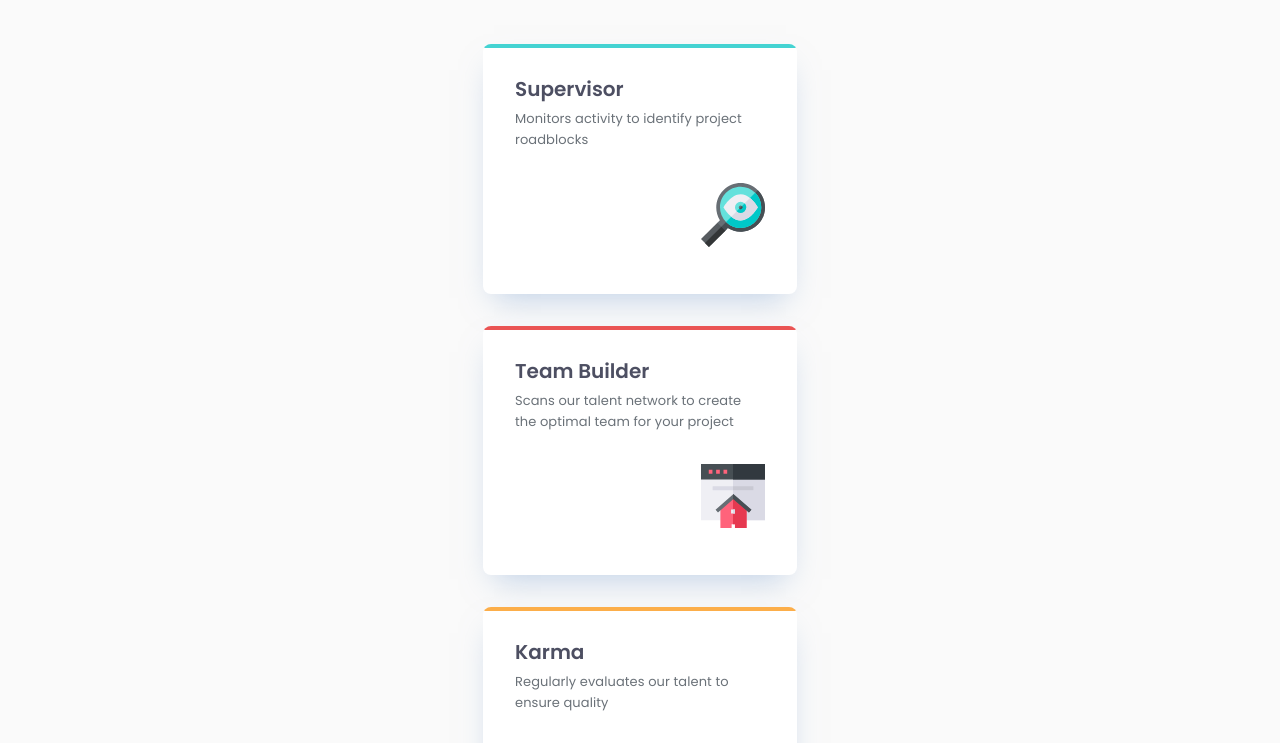
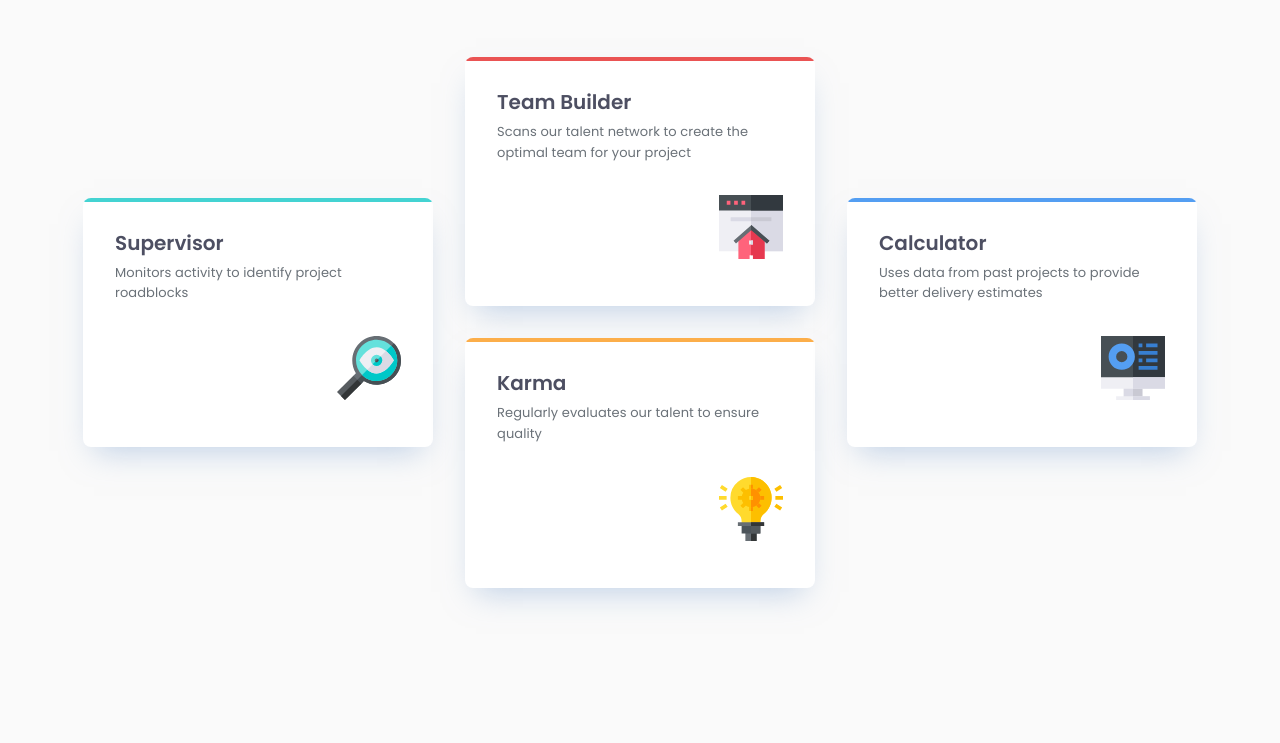
Before and after one commit to r0b3rtcode020/four-card-feature, a website: page index.html in a window 1280 px wide. Shown: the part 218-961 px from the top of the page. After the commit the page ends 852 px from the top, so only its background shows below. Drawn offline with Linux system fonts and the light colour scheme.

Commit message:
Responsive design (Tablet / Desktop)

```diff
--- a/scss/base/_mixins.scss
+++ b/scss/base/_mixins.scss
@@ -63,3 +63,43 @@
   line-height: $lh-140;
   letter-spacing: $lspacing-10;
 }
+
+@mixin grid-position($type) {
+  @media (768px <= width < 1200px) {
+    @if ($type == "supervisor") {
+      grid-column: 2 / 4;
+      grid-row: 1 / 2;
+    }
+    @if ($type == "team") {
+      grid-column: 1 / 3;
+      grid-row: 2 / 3;
+    }
+    @if ($type == "karma") {
+      grid-column: 3 / 5;
+      grid-row: 2 / 3;
+    }
+    @if ($type == "calculator") {
+      grid-column: 2 / 4;
+      grid-row: 3 / 4;
+    }
+  }
+
+  @media (width >= 1200px) {
+    @if ($type == "supervisor") {
+      grid-column: 1 / 2;
+      grid-row: 2 / 4;
+    }
+    @if ($type == "team") {
+      grid-column: 2 / 3;
+      grid-row: 1 / 3;
+    }
+    @if ($type == "karma") {
+      grid-column: 2 / 3;
+      grid-row: 3 / 5;
+    }
+    @if ($type == "calculator") {
+      grid-column: 3 / 4;
+      grid-row: 2 / 4;
+    }
+  }
+}
--- a/scss/components/_card.scss
+++ b/scss/components/_card.scss
@@ -17,9 +17,11 @@ $card-border-colors: (
     border-radius: $spacing-8;
     background-color: $color-white;
     box-shadow: $shadow;
-    width: 314px;
+    width: clamp(314px, 40vw, 350px);
     position: relative;
     overflow: hidden;
+
+    @include grid-position($type);
 
     &::before {
       content: "";
--- a/scss/layout/_cards.scss
+++ b/scss/layout/_cards.scss
@@ -1,8 +1,21 @@
 @use "../base/variables" as *;
 
 .cards {
-  display: flex;
-  flex-direction: column;
-  align-items: center;
+  display: grid;
+  grid-template-columns: 1fr;
+  grid-template-rows: repeat(4, 1fr);
   gap: $spacing-32;
+  margin: 0 auto;
+
+  @media (768px <= width < 1200px) {
+    grid-template-columns: repeat(4, 1fr);
+    grid-template-rows: repeat(3, 1fr);
+    min-width: 660px;
+  }
+
+  @media (width >= 1200px) {
+    grid-template-columns: repeat(3, 1fr);
+    grid-template-rows: repeat(4, 1fr);
+    min-width: 1114px;
+  }
 }
--- a/scss/layout/_features.scss
+++ b/scss/layout/_features.scss
@@ -15,20 +15,29 @@
   align-items: center;
   gap: $spacing-16;
   text-align: center;
-  width: 316px;
+  width: clamp(316px, 75vw, 540px);
   margin: 0 auto;
 
   &__title {
     &--light {
       @include text-preset-mb2;
+      @media (width >= 768px) {
+        @include text-preset-2;
+      }
     }
 
     &--bold {
       @include text-preset-mb1;
+      @media (width >= 768px) {
+        @include text-preset-1;
+      }
     }
   }
 
   &__description {
     @include text-preset-mb4;
+    @media (width >= 768px) {
+      @include text-preset-4;
+    }
   }
 }
```
Also changed, not shown: css/styles.css, 1 other file.
